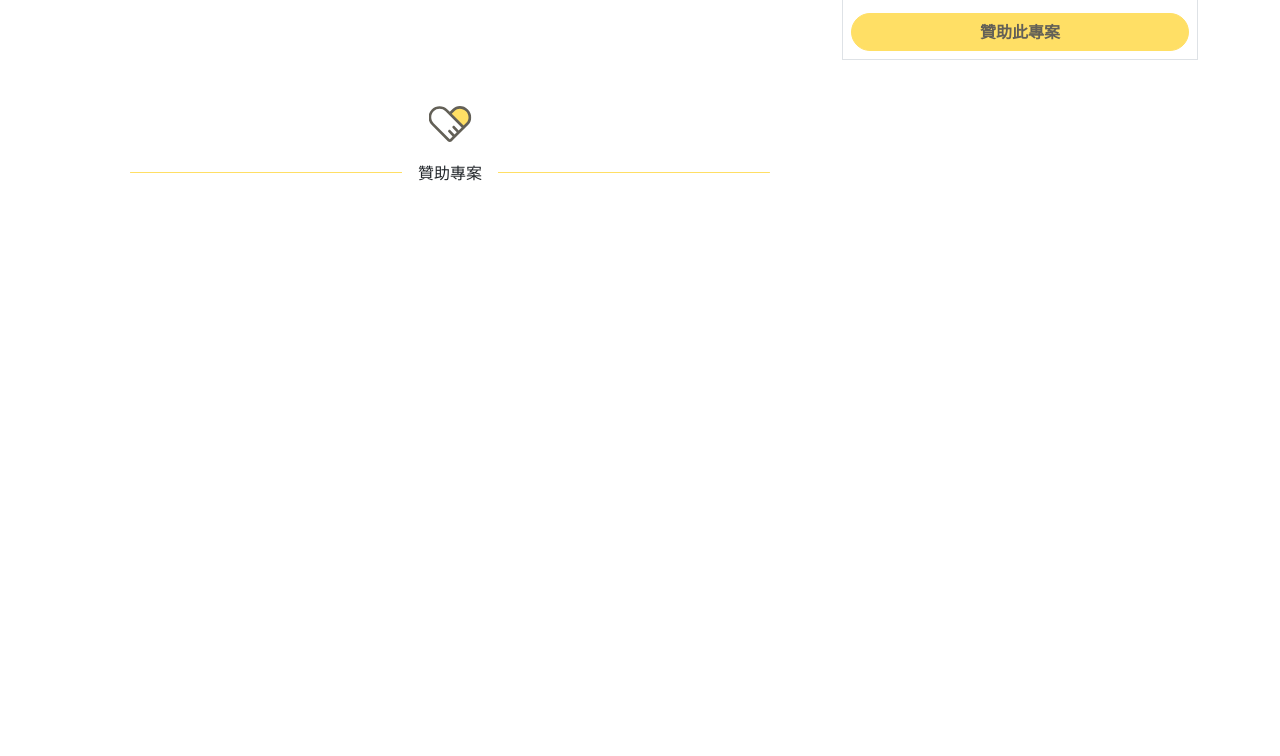
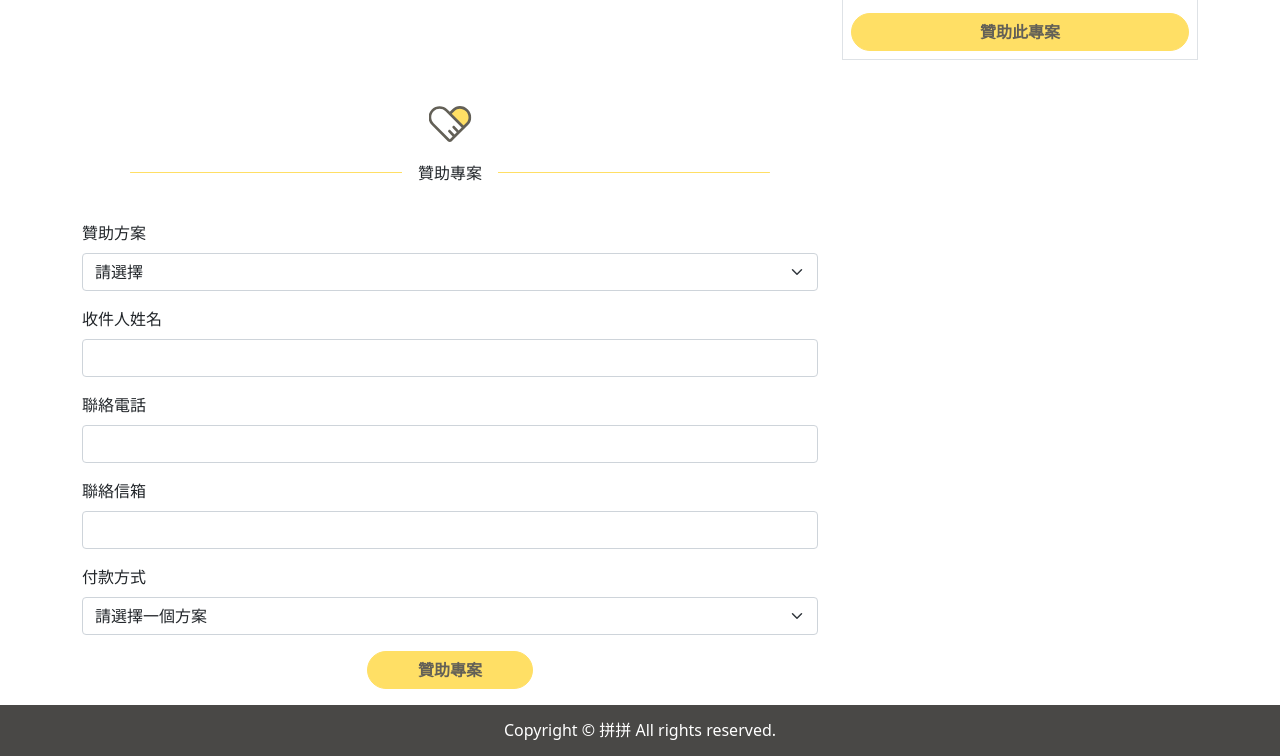
Before and after one commit to canaerkk/BS5Parctice, a plain HTML site: page index.html in a window 1280 px wide. Shown: the part 2400-3156 px from the top of the page. Before the commit the page ends 2621 px from the top, so only its background shows below. Drawn offline with Linux system fonts and the light colour scheme.

Commit message:
最後的表單跟footer

```diff
--- a/index.html
+++ b/index.html
@@ -207,9 +207,46 @@
                     </div>
                     <span class="position-absolute top-100 start-50 translate-middle p-3 bg-white">贊助專案</span>
                     <img src="img/icon_heart.svg" class="position-absolute top-0 start-50 translate-middle" alt="贊助專案icon">
-            </div>
+                </div>
+                <form>
+                    <div class="mb-3">
+                        <label class="form-label" for="projectddl">贊助方案</label>
+                        <select class="form-select" name="" id="projectddl">
+                            <option selected disabled value="">請選擇</option>
+                            <option value="專案1">買一送一，只有兩百組別錯過</option>
+                        </select>
+                    </div>
+                    <div class="mb-3">
+                        <label class="form-label" for="donatename">收件人姓名</label>
+                        <input class="form-control" type="text" id="donatename">
+                    </div>
+                    <div class="mb-3">
+                        <label class="form-label" for="donatephone">聯絡電話</label>
+                        <input class="form-control" type="text" id="donatephone">
+                    </div>
+                    <div class="mb-3">
+                        <label for="donateemail" class="form-label">聯絡信箱</label>
+                        <input type="email" class="form-control" id="donateemail">
+                    </div>
+                    <div class="mb-3">
+                        <label for="donatetypeddl" class="form-label">付款方式</label>
+                        <select class="form-select" name="" id="donatetypeddl">
+                            <option selected disabled value="">請選擇一個方案</option>
+                            <option value="cash">我直接付現</option>
+                            <option value="credit">我刷卡</option>
+                        </select>
+                    </div>
+                    <div class="row d-flex justify-content-center">
+                        <div class="col-lg-3">
+                            <button type="submit" class="btn btn-warning w-100 mb-3 rounded-pill">贊助專案</button>
+                        </div>
+                    </div>
+                </form>
             </div>
         </div>
+    </div>
+    <div class="footer d-flex justify-content-center text-white py-2">
+        <h3 class="h6 pt-2">Copyright © 拼拼 All rights reserved.</h3>
     </div>
     <script src="js/bootstrap.bundle.min.js"></script>
 </body>
--- a/scss/_overall.scss
+++ b/scss/_overall.scss
@@ -36,3 +36,6 @@ a.nav-link.active{
 .bg-newlight{
     background-color: #e8e8db;
 }
+.footer{
+    background-color: #494846;
+}
```
Also changed, not shown: scss/all.css, 1 other file.
